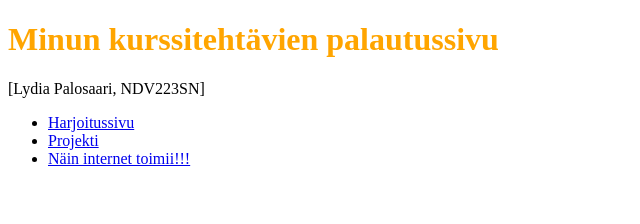
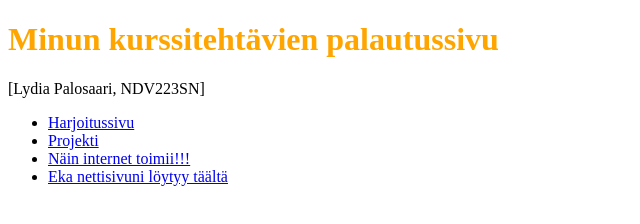
Before and after one commit to lydiamarianne/lydiamarianne.github.io, a plain HTML site: page index.html in a window 1280 px wide. Shown: the whole page, without its empty margins (0-640 px from the left). Drawn offline with Linux system fonts and the light colour scheme.

Commit message:
Update index.html

```diff
--- a/index.html
+++ b/index.html
@@ -15,6 +15,7 @@
         <li><a href="harjoitus.html" target="_blank" >Harjoitussivu</a></li>
         <li><a href="(Lisää tänne linkki myöhemmin)">Projekti</a></li>
         <li><a href="Näin_internet_toimii.jpg" target="_blank" >Näin internet toimii!!!</a></li>
+        <li><a href="Harjoitus_Lyly">Eka nettisivuni löytyy täältä</a></li>
     </ul>
 </body>
 </html>
```
